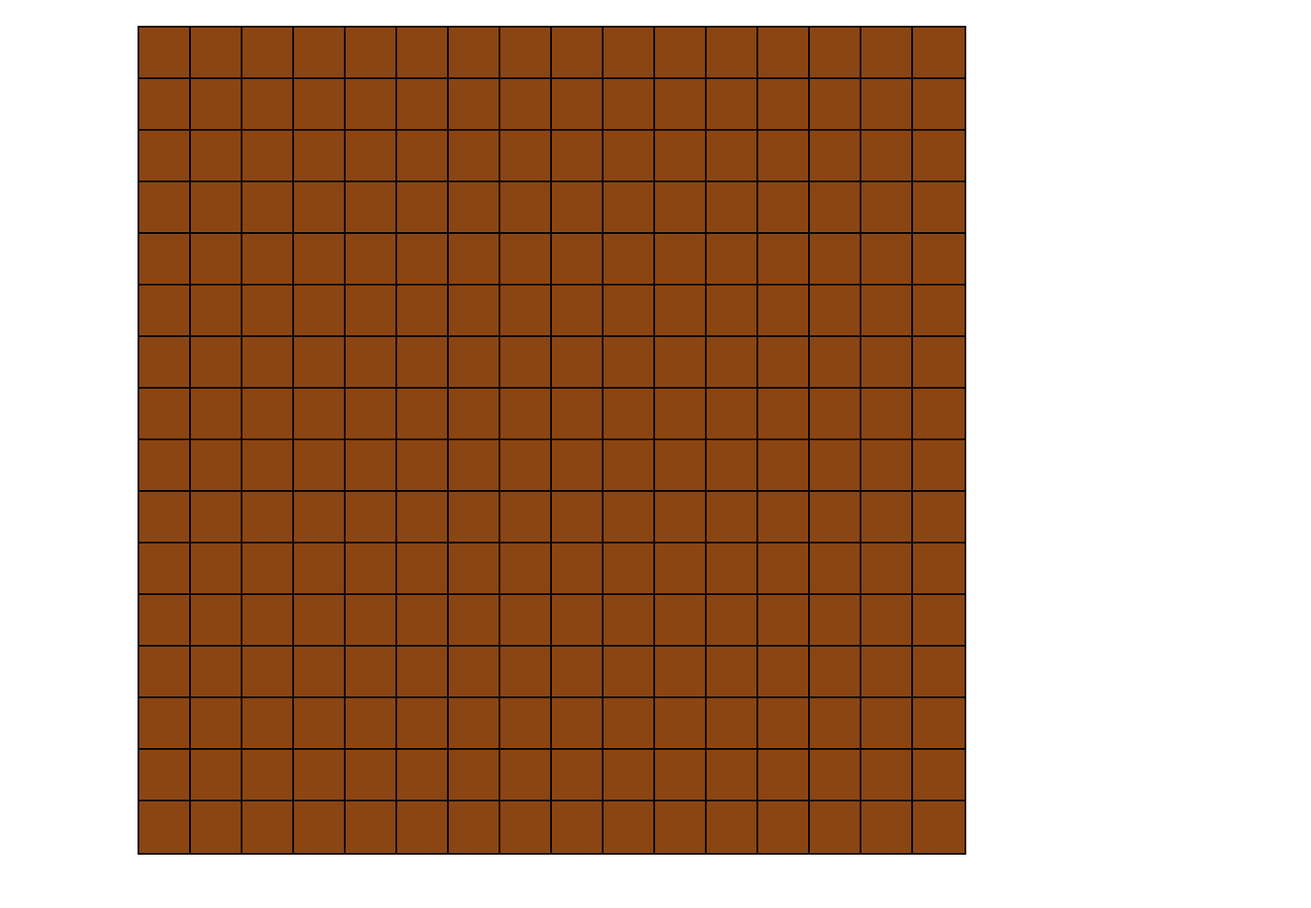
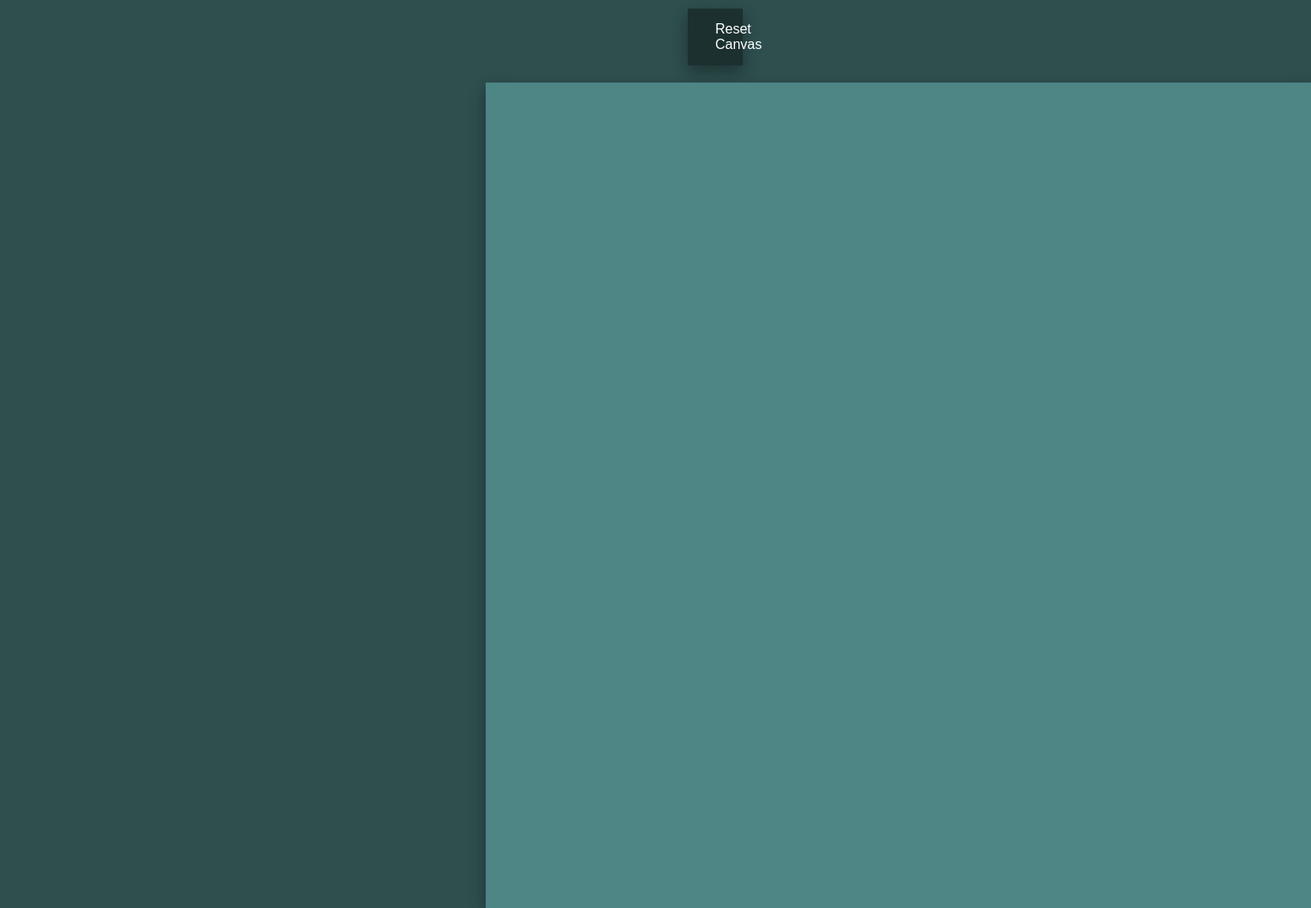
Before and after one commit to braymuk/EtchASketch, a plain HTML site: page index.html in a window 1280 px wide. Shown: the whole page at 86% size, 1525 px wide, since content can reach past the window. Before the commit the page ends 994 px from the top, so only its background shows below. Drawn offline with Linux system fonts and the light colour scheme.

Commit message:
Added button and page styling

```diff
--- a/index.html
+++ b/index.html
@@ -6,10 +6,8 @@
         <title>Etch-A-Sketch</title>
     </head>
     <body>
-        <div id="container">
-
-        </div>
-
+        <button id="resetButton">Reset Canvas</button>
+        <div id="container"></div>
     </body>
     <script src="script.js"></script>
 </html>
--- a/script.js
+++ b/script.js
@@ -2,6 +2,7 @@
 
 const container = document.querySelector('#container');
 
+//Creating grid
 for(i = 1; i <= 16; i ++) {
     for(j = 1; j <= 16; j++) {
         const square = document.createElement('div');
@@ -12,11 +13,31 @@ for(i = 1; i <= 16; i ++) {
         square.style.gridRow = j;
 
         square.addEventListener('mouseover', ()=> {
-            square.style.backgroundColor = 'blue';
+            square.classList.add('filledSquare');
         });
+        container.appendChild(square);
+    }
+}
 
-        container.appendChild(square);
+const resetCanvasButton = document.querySelector('#resetButton');
 
+resetCanvasButton.addEventListener('click', ()=> {
+    do{
+        var canvasSize = window.prompt("Enter the new grid size.");
+        if(canvasSize > 100) {
+            window.alert("Please select a value less than 100");
+        }
+    } while(canvasSize > 100);
+
+    const squares = document.querySelectorAll('.filledSquare');
+    squares.forEach((e)=> {
+       e.classList.remove('filledSquare');
+    });
+
+    for(i = 1; i <= canvasSize; i++) {
+        for (j = 1; j < canvasSize; j++) {
+
+
+        }
     }
-
-}
+});
--- a/style.css
+++ b/style.css
@@ -1,6 +1,26 @@
+body {
+    display:flex;
+    flex-direction: column;
+    background-color: rgb(47, 79, 79);
+    justify-content: center;
+    align-content: center;
+    height:100%;
+}
 
-html, body { height: 100%; width: 100%; margin: 0; display:flex; align-content: center; justify-content: center;}
-div { height: 100%; width: 100%; }
+button {
+    box-shadow: 0 8px 16px 0 rgba(0,0,0,0.2), 0 6px 20px 0 rgba(0,0,0,0.19);
+    background-color: rgb(28, 48, 48); /* Green */
+    border: none;
+    color: white;
+    padding: 15px 32px;
+    text-align: center;
+    text-decoration: none;
+    display: inline-block;
+    font-size: 16px;
+    margin: 10px;
+    margin-left: 600pt;
+    margin-right: 600pt;
+  }
 
 #container {
     display:grid;
@@ -9,13 +29,15 @@ div { height: 100%; width: 100%; }
     align-content: stretch;
     height:960px;
     width:960px;
-    margin-top:30px
-
+    margin-top:10px;
+    margin-left:565px;
+    box-shadow: 0 8px 16px 0 rgba(0,0,0,0.2), 0 6px 20px 0 rgba(0,0,0,0.19);
 }
 
 .square {
-    border-style:solid;
-    border-width:  2px;
-    border-color:black;
-    background-color: saddlebrown;
+    background-color: rgb(78, 133, 133);
 }
+
+.filledSquare {
+    background-color: rgb(32, 53, 53);
+}
```
